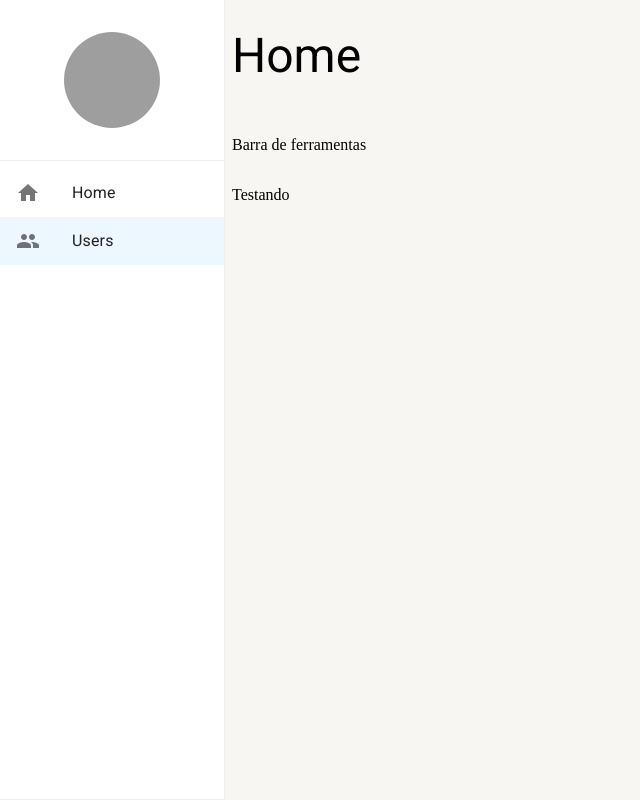
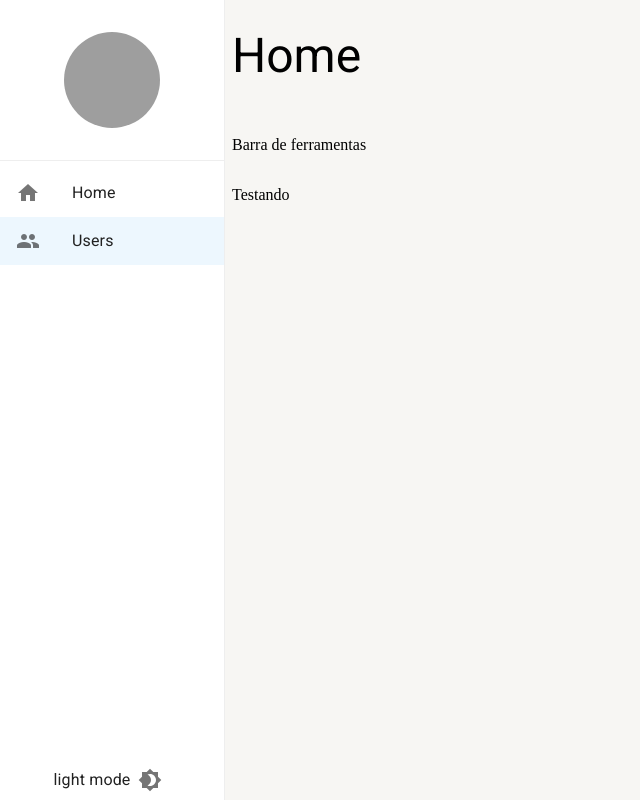
Before and after one commit to GabrielDOSilva/sos, a React (Create React App) app: page /usuarios in a window 1280 px wide. Shown: the whole page, without its empty margins (0-640 px from the left). Built offline with nearby package versions, Linux system fonts and the light colour scheme; grey boxes are pictures that could not be loaded.

Commit message:
Feat; Implementada a alteração de tema

```diff
--- a/src/shrades/components/sidebar/drawer.tsx
+++ b/src/shrades/components/sidebar/drawer.tsx
@@ -1,11 +1,13 @@
-import { Avatar, Divider, Drawer, Icon, List, ListItemButton, ListItemIcon, ListItemText, useMediaQuery, useTheme } from '@mui/material';
+import { Avatar, Divider, Drawer, Icon, IconButton, List, ListItemButton, ListItemIcon, ListItemText, Typography, useMediaQuery, useTheme } from '@mui/material';
 import { useMatch, useNavigate, useResolvedPath } from 'react-router-dom';
 import { Box } from '@mui/system';
+import Brightness4Icon from '@mui/icons-material/Brightness4';
+import Brightness7Icon from '@mui/icons-material/Brightness7';
 
-import { useDrawerContext } from '../../contexts';
+import { useAppThemeContext, useDrawerContext } from '../../contexts';
 
 interface SidebarProps {
-    children: React.ReactNode;
+  children: React.ReactNode;
 };
 
 interface IListItemLinkProps {
@@ -42,7 +44,7 @@ export const Sidebar: React.FC<SidebarProps> = ({ children }) => {
   const smDown = useMediaQuery(theme.breakpoints.down('sm'));
 
   const { isDrawerOpen, drawerOptions, toggleDrawerOpen } = useDrawerContext();
-
+  const { toggleTheme } = useAppThemeContext();
   return (
     <>
       <Drawer open={isDrawerOpen} variant={smDown ? 'temporary' : 'permanent'} onClose={toggleDrawerOpen}>
@@ -72,7 +74,16 @@ export const Sidebar: React.FC<SidebarProps> = ({ children }) => {
           </Box>
 
         </Box>
-        <Divider/>
+
+        <Box display="flex" alignItems="center" justifyContent="center">
+          <Typography>
+          {theme.palette.mode} mode
+          </Typography>
+          <IconButton onClick={toggleTheme}>
+            {theme.palette.mode === 'dark' ? <Brightness7Icon /> : <Brightness4Icon />}
+          </IconButton>
+
+        </Box>
 
       </Drawer>
 
--- a/src/shrades/themes/dark.tsx
+++ b/src/shrades/themes/dark.tsx
@@ -3,6 +3,7 @@ import { blueGrey, grey } from '@mui/material/colors';
 
 export const DarkTheme = createTheme({
   palette: {
+    mode: 'dark',
     primary: grey,
     divider: grey[700],
     text: {
--- a/src/shrades/themes/light.tsx
+++ b/src/shrades/themes/light.tsx
@@ -3,6 +3,7 @@ import { grey, blue, cyan as lightBlue, } from '@mui/material/colors';
 
 export const LightTheme = createTheme({
   palette: {
+    mode: 'light',
     primary: blue,
     divider: grey[200],
     text: {
```
